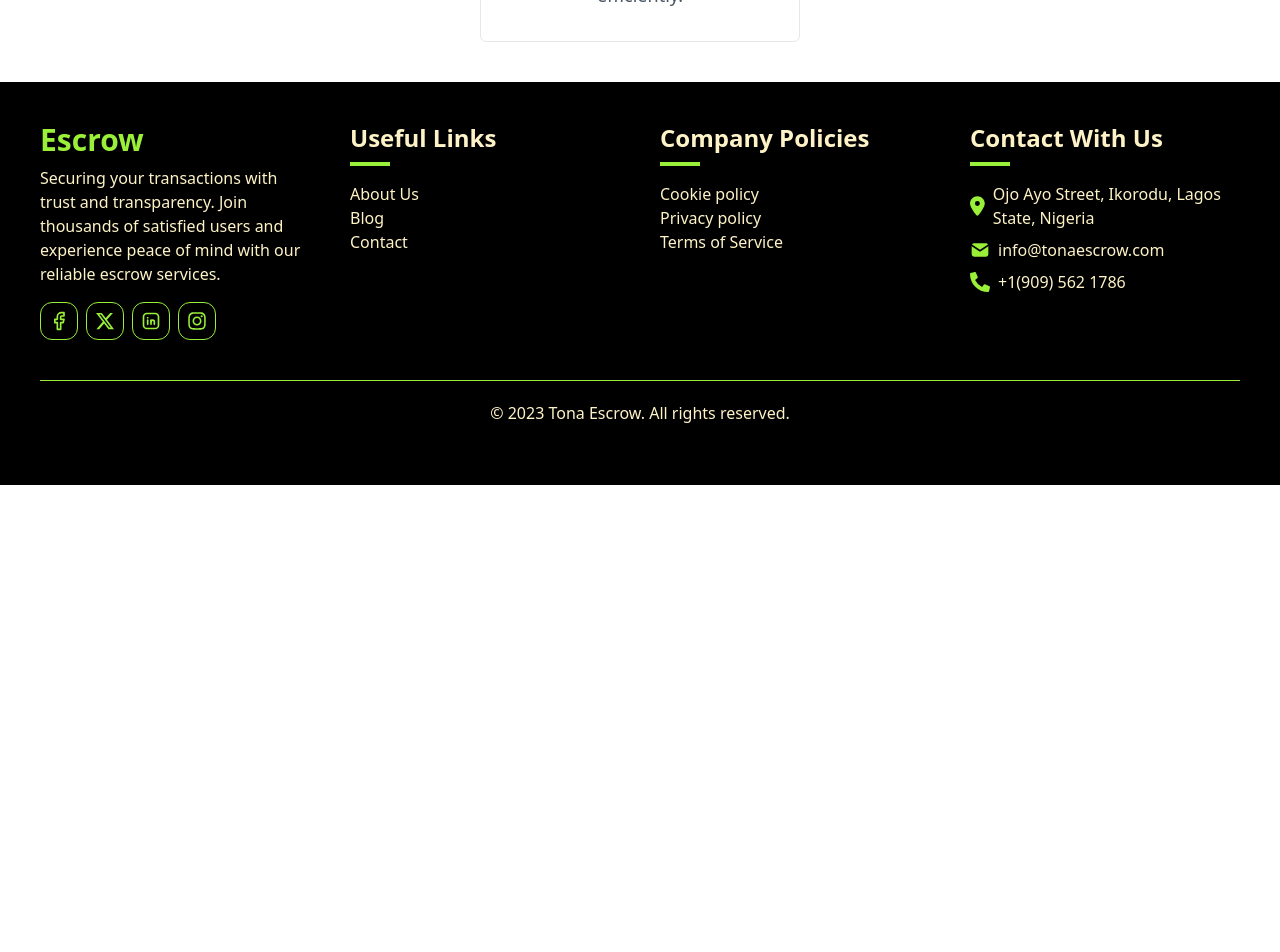
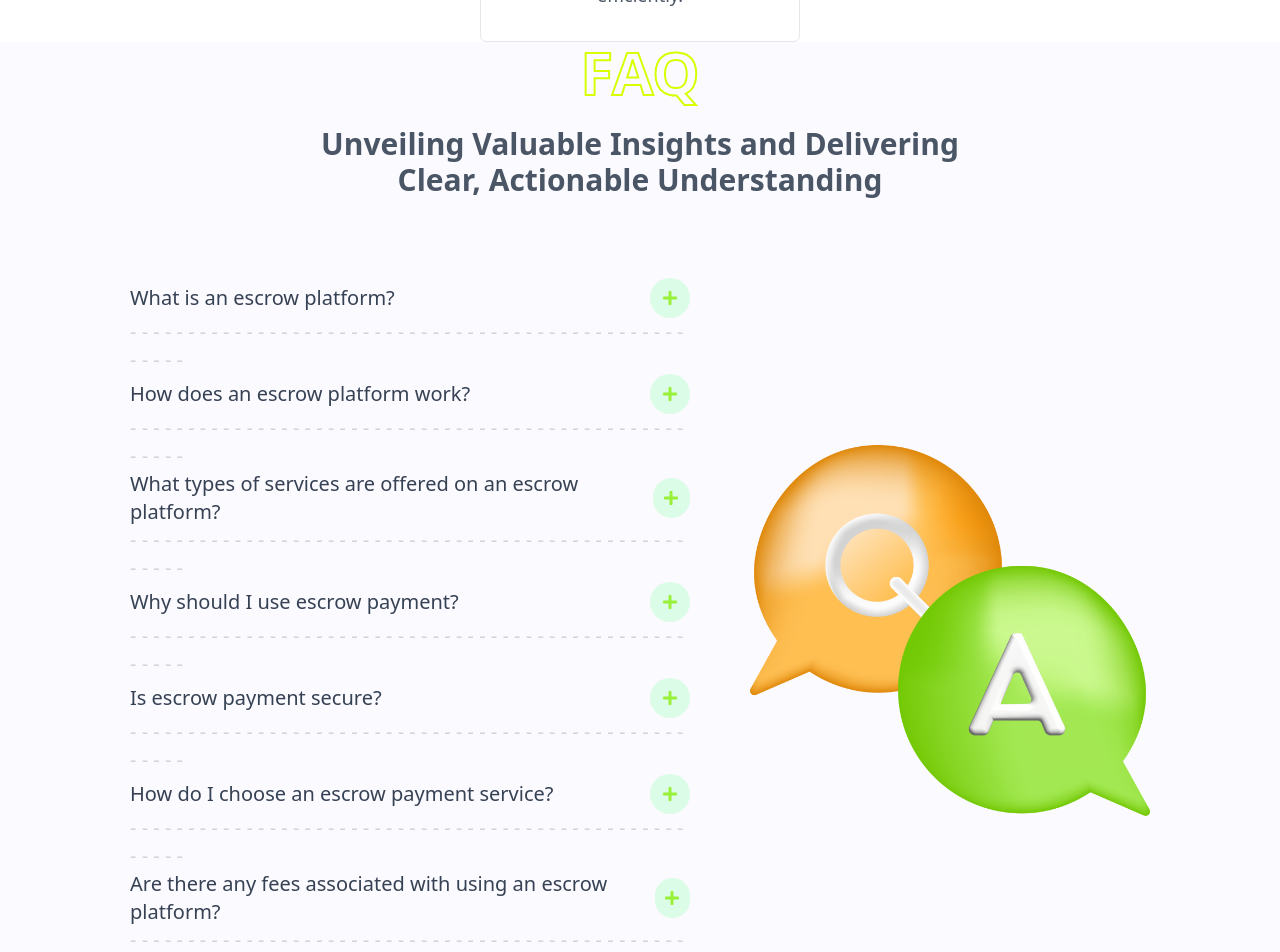
Before and after one commit to olatundesleek/escrow-frontend, a Next.js app: page / in a window 1280 px wide. Shown: the part 2600-3552 px from the top of the page. Before the commit the page ends 3085 px from the top, so only its background shows below. Built offline with nearby package versions, Linux system fonts and the light colour scheme.

Commit message:
Add the FAQ components

```diff
--- /dev/null
+++ b/src/app/components/Accordian.tsx
@@ -0,0 +1,78 @@
+"use client";
+
+// import Button from "./Button";
+import Lists from "./Lists";
+import { useState } from "react";
+import Image from "next/image";
+import Article from "./Article";
+import { FiArrowUpRight } from "react-icons/fi";
+import Button from "./Button";
+
+const FAQs = [
+  {
+    question: "What is an escrow platform?",
+    answer: `An escrow payment is a financial arrangement where a third party holds and regulates payment of the funds required for two parties involved in a transaction. It ensures that both parties fulfill their contractual obligations before the funds are released.`,
+  },
+  {
+    question: "How does an escrow platform work?",
+    answer: `In an escrow payment arrangement, the buyer deposits the funds into an escrow account, which is held by a neutral third party. The seller then delivers the goods or services to the buyer. Once the buyer confirms receipt or satisfaction, the escrow agent releases the funds to the seller.`,
+  },
+  {
+    question: "What types of services are offered on an escrow platform?",
+    answer: `Escrow payments are commonly used in various transactions, including real estate purchases, vehicle sales, online transactions, freelance services, and large business transactions. Any transaction where there's a need for security and assurance for both parties can benefit from escrow payments.`,
+  },
+  {
+    question: "Why should I use escrow payment?",
+    answer: `Escrow payments provide security and peace of mind for both buyers and sellers. Buyers can be confident that the funds are held safely until they receive the goods or services as described. Sellers can trust that payment will be received once they fulfill their obligations.`,
+  },
+  {
+    question: "Is escrow payment secure?",
+    answer: `Yes, escrow payments are designed to be secure. The escrow agent, typically a trusted third party, ensures that funds are only released when both parties fulfill their obligations according to the terms of the transaction.`,
+  },
+  {
+    question: "How do I choose an escrow payment service?",
+    answer: `When choosing an escrow payment service, consider factors such as the reputation and reliability of the escrow agent, the fees involved, the ease of use of the platform, and the level of customer support provided.`,
+  },
+  {
+    question: "Are there any fees associated with using an escrow platform?",
+    answer: `Yes, there are typically fees associated with using an escrow platform. These fees cover the costs of facilitating secure transactions and may include transaction fees based on a percentage of the transaction amount, service fees for additional features like dispute resolution, withdrawal fees, and currency conversion fees if applicable.`,
+  },
+];
+
+const Accordian = () => {
+  const [curOpen, setCurOpen] = useState<number | null>(null);
+
+  return (
+    <div className="flex flex-col gap-10 lg:gap-15  lg:py-20">
+      <div className="lg:flex lg:gap-15 lg:justify-center lg:items-center">
+        <div>
+          {FAQs.map((faq, i) => (
+            <Lists
+              faq={faq}
+              index={i}
+              key={i}
+              curOpen={curOpen}
+              setCurOpen={setCurOpen}
+            />
+          ))}
+        </div>
+        <Image src="/qa.png" alt="qa" width={400} height={100} />
+      </div>
+      <div className="flex flex-col gap-10 pl-40 ">
+        <Article>
+          Have more questions? Click the button bellow to learn more.
+        </Article>
+
+        <Button
+          color="bg-secondary hover:opacity-90 text-white"
+          textSize="text-xl"
+          style="flex gap-3 items-center justify-center w-[10rem]"
+        >
+          Ask More <FiArrowUpRight />
+        </Button>
+      </div>
+    </div>
+  );
+};
+
+export default Accordian;
--- /dev/null
+++ b/src/app/components/Faqs.tsx
@@ -0,0 +1,19 @@
+import SectionalTitle from "./SectionalTitle";
+import Accordian from "./Accordian";
+
+const Faqs = () => {
+  return (
+    <section className=" bg-[#FAFAFF]">
+      <SectionalTitle
+        title="FAQ"
+        description="Unveiling Valuable Insights and Delivering Clear, Actionable Understanding"
+        style="text-9xl"
+        desSize="lg:text-3xl"
+      />
+
+      <Accordian />
+    </section>
+  );
+};
+
+export default Faqs;
--- a/src/app/components/HomeBannerSubtitle.tsx
+++ b/src/app/components/HomeBannerSubtitle.tsx
@@ -1,6 +1,6 @@
 const HomeBannerSubtitle = ({
   children,
-  style,
+  style = "lg:text-7xl",
 }: {
   children: React.ReactNode;
   style?: string;
@@ -8,7 +8,7 @@ const HomeBannerSubtitle = ({
   return (
     <div className="bg-transparent">
       <h1
-        className={`font-lexend ${style} text-4xl sm:text-5xl md:text-6xl lg:text-7xl font-bold outline-text`}
+        className={`font-lexend ${style} text-4xl sm:text-5xl md:text-6xl  font-bold outline-text`}
       >
         {children}
       </h1>
--- /dev/null
+++ b/src/app/components/Lists.tsx
@@ -0,0 +1,60 @@
+import { FaPlus } from "react-icons/fa";
+import Article from "./Article";
+
+interface ListsProps {
+  faq: {
+    question: string;
+    answer: string;
+  };
+  index: number;
+  curOpen: number | null;
+  setCurOpen: React.Dispatch<React.SetStateAction<number | null>>;
+}
+
+const Lists = ({ faq, index, curOpen, setCurOpen }: ListsProps) => {
+  const isOpen = index === curOpen;
+
+  const handleToggle = () => {
+    setCurOpen(isOpen ? null : index);
+  };
+
+  return (
+    <div key={index} className="lg:w-[35rem]">
+      <div
+        className={`flex gap-4 items-center w-full   justify-between duration-300 cursor-pointer `}
+        onClick={handleToggle}
+      >
+        <h1
+          className={`text-xl  ${isOpen ? "text-secondary" : "text-gray-700"}`}
+        >
+          {faq.question}
+        </h1>
+
+        <button
+          className={`rounded-full font-light w-10 h-10 flex items-center justify-center  ${
+            isOpen ? "bg-secondary text-white" : "bg-green-100 text-secondary"
+          } `}
+        >
+          <FaPlus />
+        </button>
+      </div>
+      <h1
+        className={`text-xl  ${isOpen ? "text-orange-500" : "text-gray-300"}`}
+      >
+        - - - - - - - - - - - - - - - - - - - - - - - - - - - - - - - - - - - -
+        - - - - - - - - - - - - - - - - -
+      </h1>
+      <div
+        className={`grid transition-all duration-700 ease-in-out ${
+          isOpen ? "grid-rows-[1fr] opacity-100" : "grid-rows-[0fr] opacity-0"
+        } overflow-hidden`}
+      >
+        <div className="overflow-hidden">
+          <Article>{faq.answer}</Article>
+        </div>
+      </div>
+    </div>
+  );
+};
+
+export default Lists;
--- a/src/app/components/SectionalTitle.tsx
+++ b/src/app/components/SectionalTitle.tsx
@@ -6,15 +6,17 @@ interface SectionalTitleProps {
   title: string;
   description: string;
   desSize?: string;
+  style?: string;
 }
 const SectionalTitle = ({
   title,
   description,
   desSize = "text-2xl",
+  style
 }: SectionalTitleProps) => {
   return (
     <div className="flex flex-col gap-6 justify-center items-center ">
-      <HomeBannerSubtitle>{title}</HomeBannerSubtitle>
+      <HomeBannerSubtitle style={style}>{title}</HomeBannerSubtitle>
       <Header
         textSize={`mg:text-lg ${desSize} w-[22rem] text-center lg:w-[45rem]`}
       >
--- a/src/app/page.tsx
+++ b/src/app/page.tsx
@@ -1,18 +1,15 @@
 import HomepageBanner from "./components/HomepageBanner";
 import Subscribe from "./components/Subscribe";
 import ServiceCards from "./components/ServiceCards";
+import Faqs from "./components/Faqs";
 
 const Home = () => {
   return (
     <main>
       <HomepageBanner />
       <Subscribe />
-      <ServiceCards
-        title="Harmony"
-        goods="Home"
-        image="/house.png"
-        description="Facilitate secure real estate transactions with ease and confidence using our platform."
-      />
+      <ServiceCards />
+      <Faqs/>
     </main>
   );
 };
```
Also changed, not shown: public/qa.png (added).
